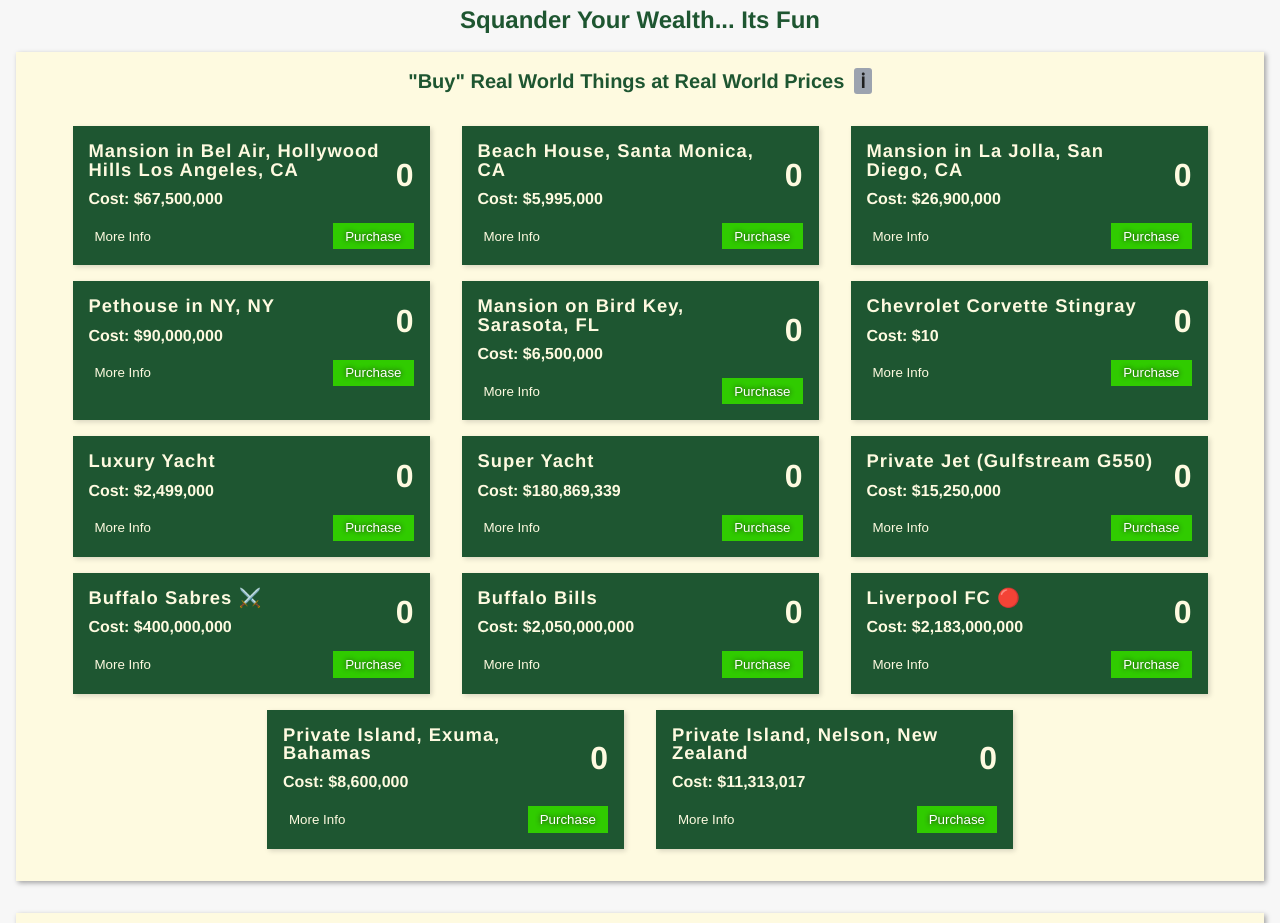
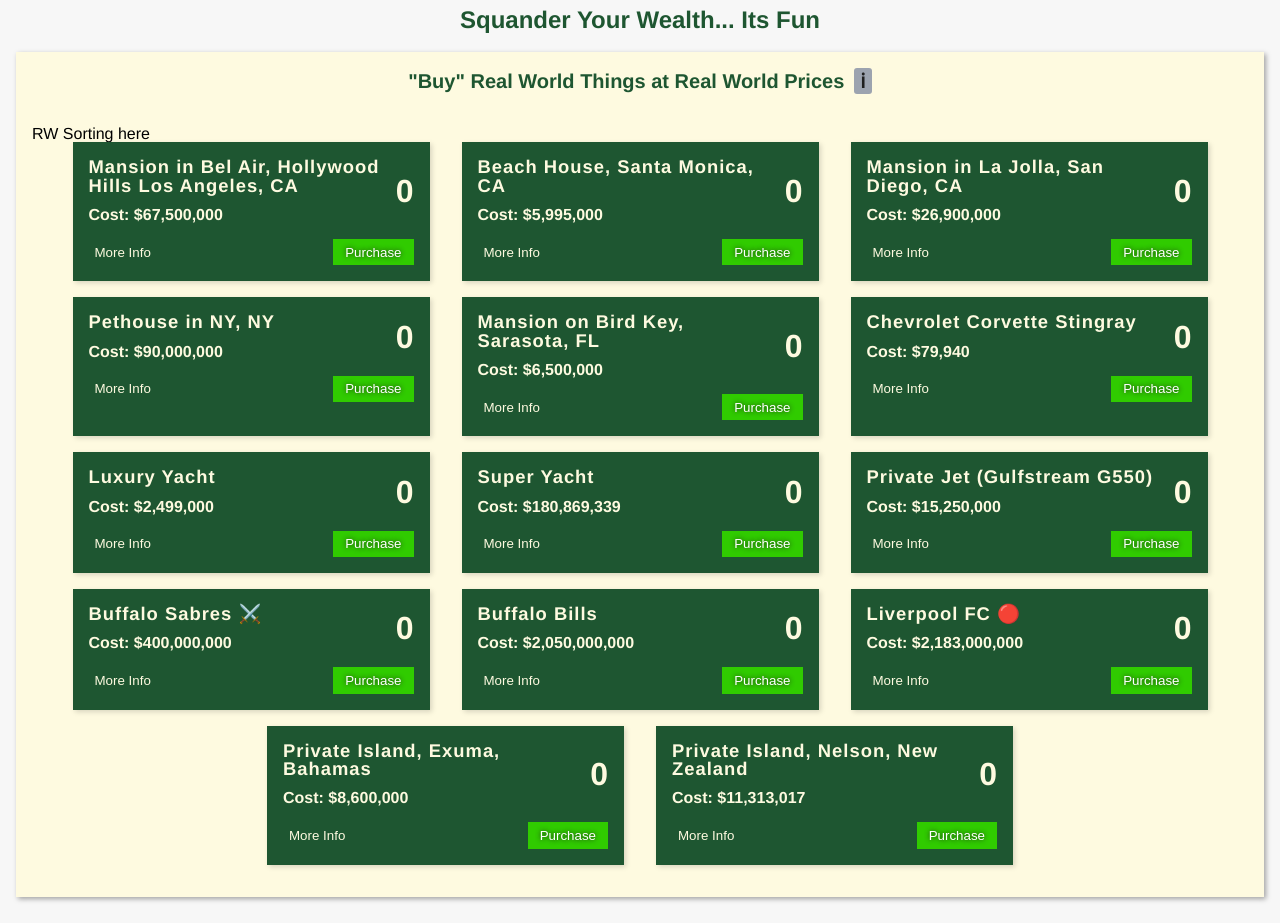
Before and after one commit to dkersten/accumulator-game-vue, a Vue app: page / in a window 1280 px wide. Shown: the part 1080-2003 px from the top of the page. Built offline with nearby package versions, Linux system fonts and the light colour scheme.

Commit message:
started sorting

```diff
--- a/src/components/RWPurchaseCard.vue
+++ b/src/components/RWPurchaseCard.vue
@@ -126,7 +126,7 @@
                 {
                     num: 6,
                     title: "Chevrolet Corvette Stingray",
-                    price: 10,
+                    price: 79940,
                     features: [
                         "3LT, Convertible",
                         "6.2L V8 DI engine",
--- /dev/null
+++ b/src/components/RWPurchasesSorting.vue
@@ -0,0 +1,18 @@
+<template>
+  <div class="container">
+      RW Sorting here
+  </div>
+</template>
+
+<script>
+
+export default {
+    name: "RWPurchasesSorting"
+}
+</script>
+
+<style lang="scss" scoped>
+    .container {
+
+    }
+</style>
--- a/src/containers/RWPurchases.vue
+++ b/src/containers/RWPurchases.vue
@@ -7,6 +7,7 @@
             </span>
         </h3>
         <div class="rw-purchases-container">
+            <RWPurchasesSorting></RWPurchasesSorting>
             <RWPurchaseCard></RWPurchaseCard>
             <modal-direction v-model="modalOpen"></modal-direction>
         </div>
@@ -17,12 +18,14 @@
 
 import RWPurchaseCard from '../components/RWPurchaseCard'
 import ModalDirection from '../components/Modal'
+import RWPurchasesSorting from '../components/RWPurchasesSorting'
 
 export default {
     name: 'RWPurchases',
     components: {
         RWPurchaseCard,
-        ModalDirection
+        ModalDirection,
+        RWPurchasesSorting
     },
 
     data() {
--- a/src/store/modules/UpgradesOwned.js
+++ b/src/store/modules/UpgradesOwned.js
@@ -13,7 +13,6 @@
 const mutations = {
     incrementTotalUpgradesOwned(state) {
         state.totalUpgradesOwned++
-        console.log(state.totalUpgradesOwned)
     }
 }
 
```
